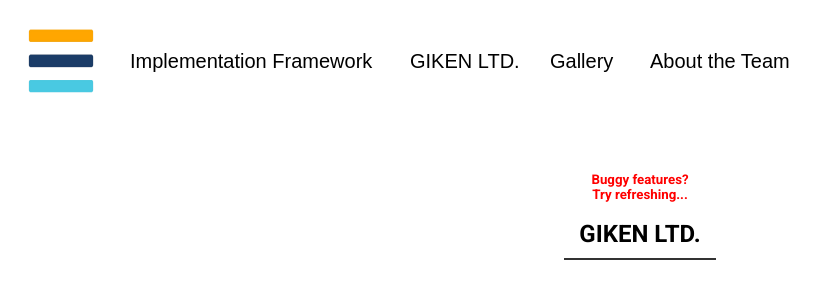
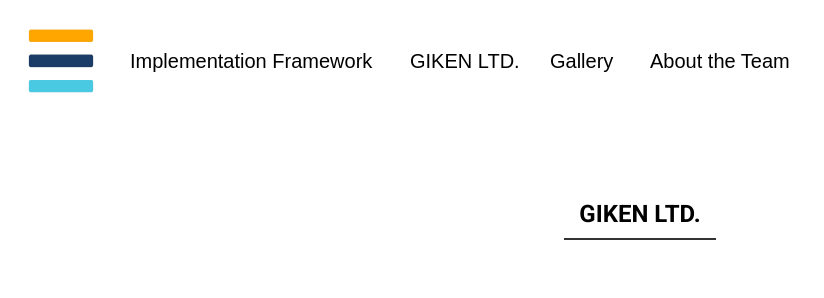
Before and after one commit to Matt6504/3DViewer, a plain HTML site: page About.html in a window 1280 px wide. Shown: the whole page, without its empty margins (0-824 px from the left). Drawn offline with Linux system fonts and the light colour scheme.

Commit message:
Update About.html

```diff
--- a/About.html
+++ b/About.html
@@ -246,17 +246,10 @@
             }
         }
 
-	.header {
-		text-align: center;
-		position: absolute;
-		top: 150px;
-		width: 100%;
-		color: red;
-	}
 	.header2 {
     		text-align: center;
     		position: absolute;
-    		top: 200px;
+    		top: 180px;
     		width: 100%;
 	}
 
@@ -299,10 +292,6 @@
     <button class="buttonTab2 teamTab2" onclick="openTab('Team.html')">About the Team</button>
 
     <hr class="menu-line">
-
-    <div class="header">
-    <h5>Buggy features?<br>Try refreshing...</h5>
-    </div>
 
     <div class="header2">
     <h2>GIKEN LTD.</h2>
```
